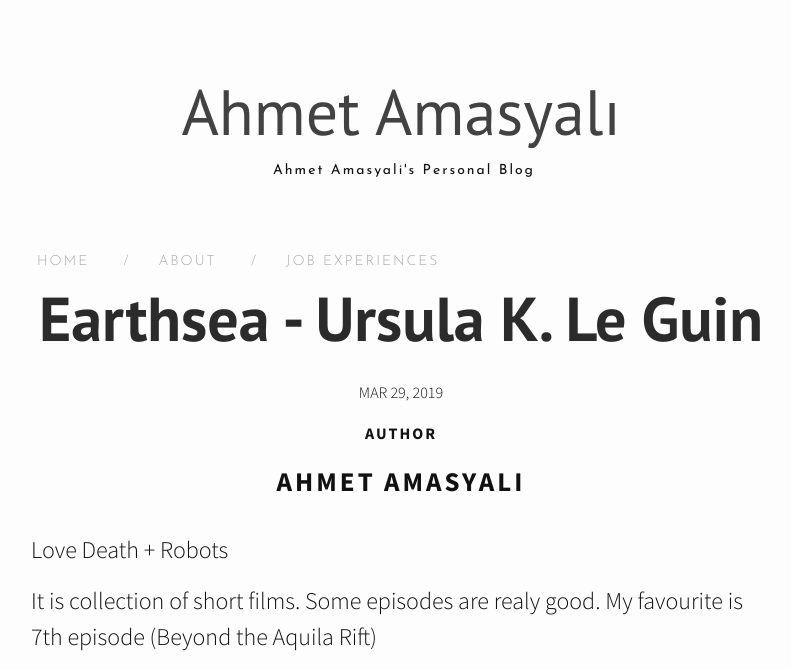
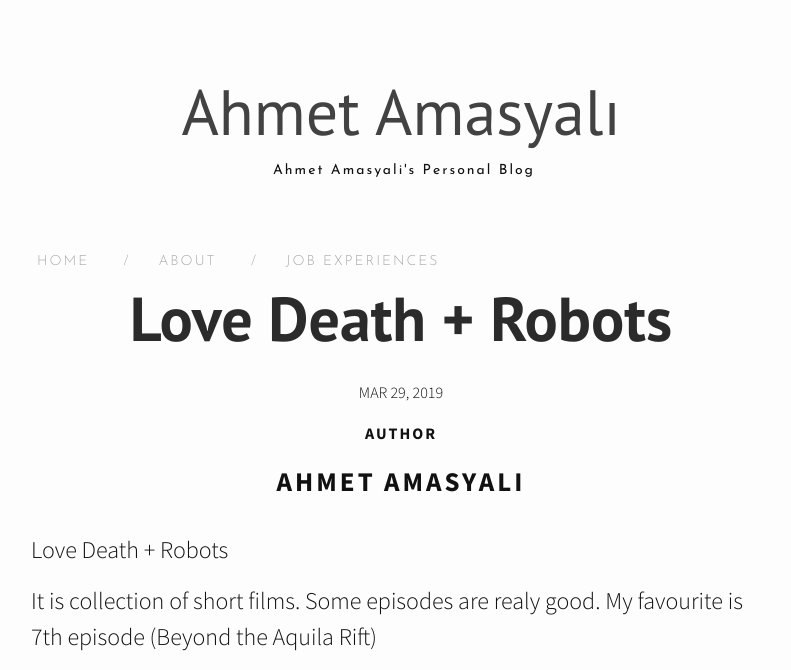
Before and after one commit to ahmetamasyali/blog.github.io, a Jekyll site: the page built from _posts/2016-03-19-love_death_robots.markdown, in a window 1280 px wide. Shown: the top 670 px of the page, without its empty margins (239-1030 px from the left). Built offline with Jekyll 4.4.1, drawn with Linux system fonts in a browser that asks for light colours; nearby versions of some CDN libraries; grey boxes are pictures that could not be loaded.

Commit message:
blog changes

```diff
--- a/_posts/2016-03-19-love_death_robots.markdown
+++ b/_posts/2016-03-19-love_death_robots.markdown
@@ -1,6 +1,6 @@
 ---
 layout: post
-title:  "Earthsea  - Ursula K. Le Guin"
+title:  "Love Death + Robots"
 date:   2019-03-29 19:45:31 +0530
 categories: ["movies"]
 author: "Ahmet Amasyali"
```
